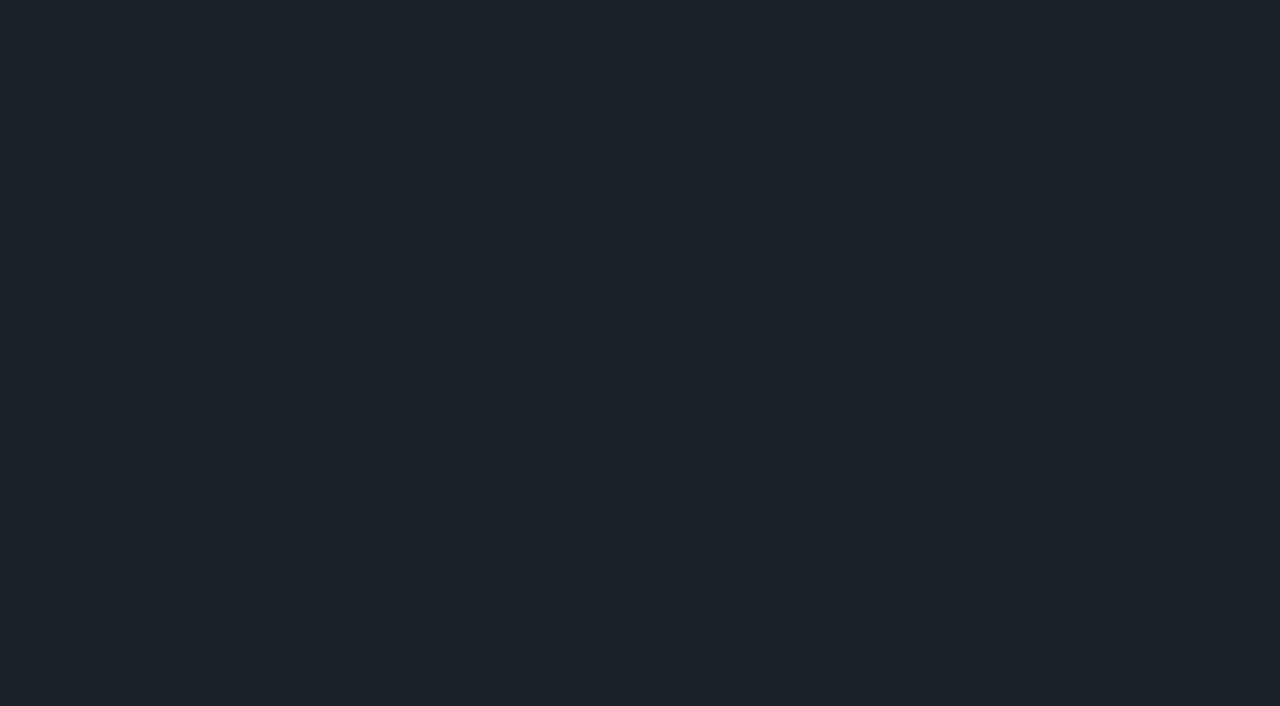
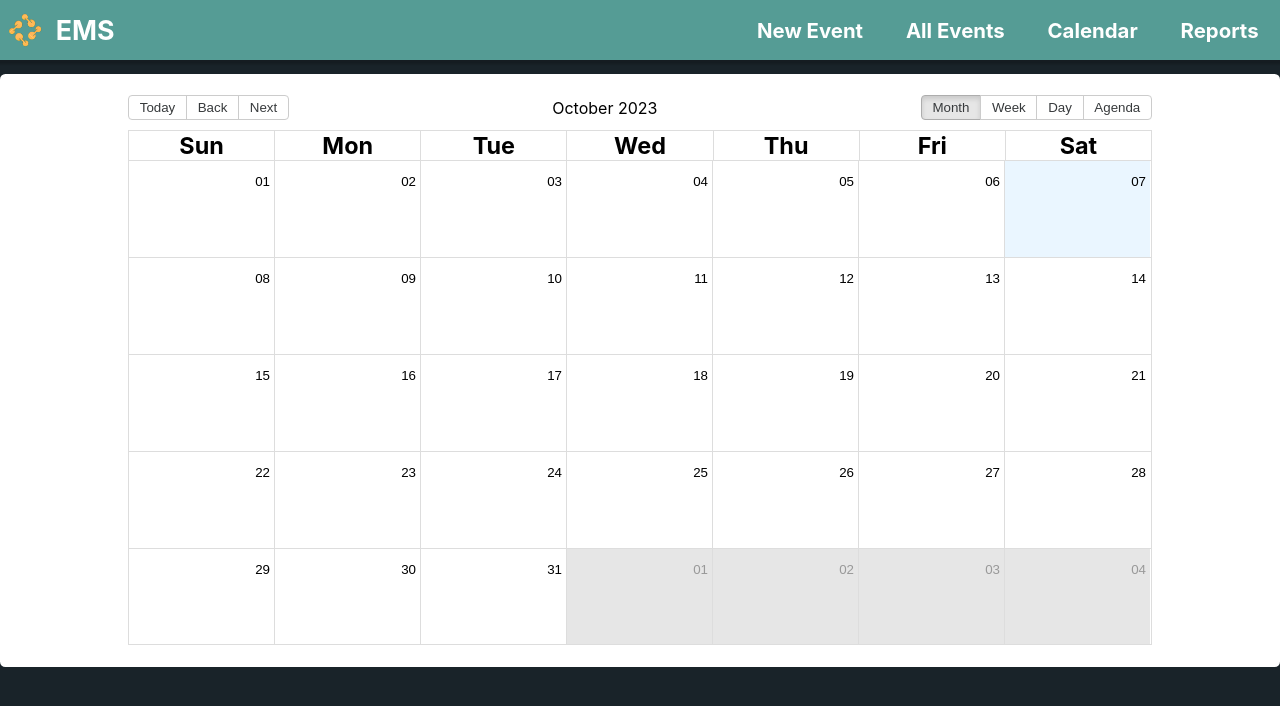
Before and after one commit to Utkarsh-kadam/EMS, a React (Create React App) app in the folder client/: page /cal in a window 1280 px wide. Before the commit this address had no page. Shown: the top 706 px of the page. Built offline with nearby package versions, Linux system fonts and the light colour scheme; no server answers.

Commit message:
Calendar

```diff
--- a/client/package.json
+++ b/client/package.json
@@ -9,11 +9,15 @@
     "axios": "^1.5.0",
     "html2canvas": "^1.4.1",
     "jspdf": "^2.5.1",
+    "moment": "^2.29.4",
     "node-sass": "^8.0.0",
     "react": "^18.2.0",
+    "react-big-calendar": "^1.8.4",
     "react-dom": "^18.2.0",
     "react-icons": "^4.11.0",
+    "react-modal": "^3.16.1",
     "react-rainbow-components": "^1.32.0",
+    "react-responsive": "^9.0.2",
     "react-router-dom": "^6.15.0",
     "react-scripts": "5.0.1",
     "react-spinners": "^0.13.8",
--- a/client/src/App.js
+++ b/client/src/App.js
@@ -12,6 +12,7 @@ import FeedbackAnalysis from './components/admin/FeedbackAnalysis';
 import AttendanceReport from "./components/admin/AttendanceReport";
 import RPP from "./components/admin/RPP";
 import Notice from "./components/admin/Notice";
+import Cal from "./components/utils/Cal";
 import "./App.scss";
 
 function App() {
@@ -33,6 +34,8 @@ function App() {
                     <Route path="/attendance-report/:eventId/:eventName/:eventDate" element={<AttendanceReport/>} />
                     <Route path="/rpp/:eventId" element={<RPP/>} />
                     <Route path="/notice/:eventId/:eventName/:eventDate/:venue" element={<Notice/>} />
+                    <Route path="/cal" element={<Cal/>} />
+
 
 
 
--- a/client/src/App.scss
+++ b/client/src/App.scss
@@ -399,6 +399,7 @@ a {
     display: block;
     width: 100%;
     color: white;
+    font-size: 1.9rem;
   }
 
   .hamburger {
@@ -407,7 +408,7 @@ a {
     width: 40px;
     padding: 0.5rem;
     border-radius: 50%;
-    background-color: #283b8b;
+    background-color: #128680;
     cursor: pointer;
     transition: background-color 0.2s ease-in-out;
     position: absolute;
@@ -418,7 +419,7 @@ a {
   }
 
   .hamburger:hover {
-    background-color: #2642af;
+    background-color: #128680;
   }
 
   @media screen and (max-width: 550px) {
--- /dev/null
+++ b/client/src/components/utils/Cal.jsx
@@ -0,0 +1,107 @@
+import React, { useState, useEffect } from 'react';
+import axios from "axios";
+import Navbar from './Navbar';
+import { Calendar, momentLocalizer } from 'react-big-calendar';
+import 'react-big-calendar/lib/css/react-big-calendar.css';
+import moment from 'moment';
+import Modal from 'react-modal';
+import { useMediaQuery } from 'react-responsive';
+
+
+
+Modal.setAppElement("#root");
+const customModalStyles = {
+    overlay: {
+        backgroundColor: "rgba(0, 0, 0, 0.9)", // Background color behind the modal
+      },
+    content: {
+        top: '30%',
+        left: '50%',
+        right: 'auto',
+        bottom: 'auto',
+        zIndex: 999999,
+        marginRight: '-50%',
+        backgroundColor: "rgba(222, 233, 233,1)",
+        color:'#000000',
+        transform: 'translate(-50%, -50%)',
+
+    },
+};
+
+
+
+const localizer = momentLocalizer(moment);
+
+function Cal() {
+    const [events, setEvents] = useState([]);
+    const [selectedEvent, setSelectedEvent] = useState(null);
+    const isMobile = useMediaQuery({ maxWidth: 768 });
+
+
+    useEffect(() => {
+        axios
+            .get("https://ems-api-63wi.onrender.com/event")
+            .then((res) => {
+                const sortedEvents = res.data.map(event => ({
+                    ...event,
+                    start: new Date(event.startDate), // Use 'start' instead of 'startDate'
+                    end: new Date(event.endDate), // Use 'end' instead of 'endDate'
+                    title: event.name,
+                }));
+                setEvents(sortedEvents);
+            })
+            .catch((err) => {
+                console.log(err.message);
+            });
+    }, []);
+
+    const handleSelectEvent = (event) => {
+        setSelectedEvent(event);
+    };
+
+    const closeModal = () => {
+        setSelectedEvent(""); // Close the modal by resetting the selected event state
+    };
+
+
+    return (
+        <div>
+        <Navbar isAdmin={true}/>
+        <br></br>
+        <div className='feedback-analysis'>
+
+            <Calendar
+                localizer={localizer}
+                events={events}
+                startAccessor="start"
+                endAccessor="end"
+                defaultView={isMobile ? 'agenda' : 'month'}
+                style={{ height: 550 ,width:"80vw", margin:"auto" }}
+                selectable
+                onSelectEvent={handleSelectEvent}
+            />
+
+                <Modal
+                isOpen={!!selectedEvent}
+                onRequestClose={closeModal}
+                style={customModalStyles}
+            >
+                {selectedEvent && (
+                    <div>
+
+                        <p>Event Name: {selectedEvent.name}</p>
+                        <p>Venue: {selectedEvent.venue} </p>
+
+                        <br/>
+                        <button className='button' onClick={closeModal}>Close</button>
+
+
+                    </div>
+                )}
+            </Modal>
+        </div>
+        </div>
+    );
+}
+
+export default Cal;
--- a/client/src/components/utils/Navbar.js
+++ b/client/src/components/utils/Navbar.js
@@ -47,6 +47,10 @@ export default function Navbar({ isAdmin }) {
               <li>
                 <Link to="/event">All Events</Link>
               </li>
+
+              <li>
+                <Link to="/cal">Calendar</Link>
+              </li>
               <li>
                 <Link to="/reports">Reports</Link>
               </li>
@@ -63,7 +67,7 @@ export default function Navbar({ isAdmin }) {
                 <Link to="/userDash">All Events</Link>
               </li>
               <li>
-                <Link to="">Event Gallery</Link>
+                <Link to="/cal">Calendar</Link>
               </li>
               </ul>
             </>
```
Also changed, not shown: 1 other file (tests, documents, lock files or other folders).
